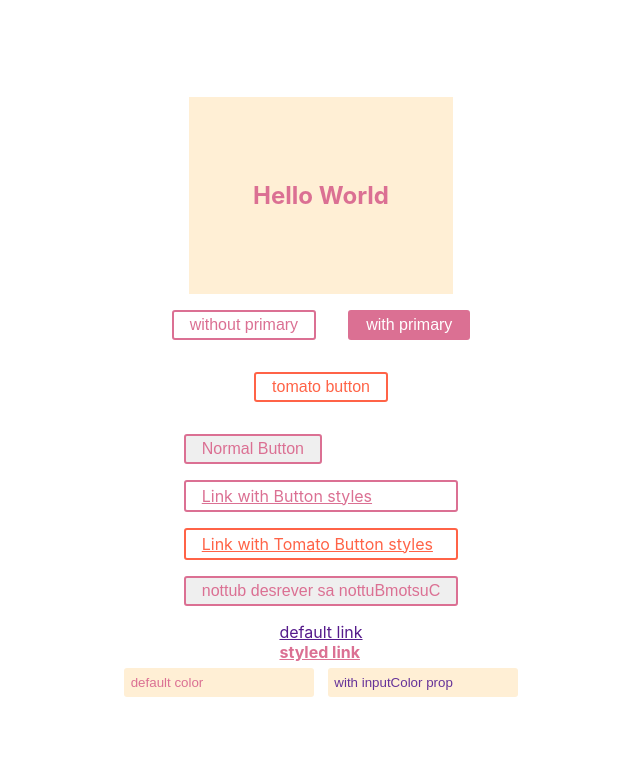
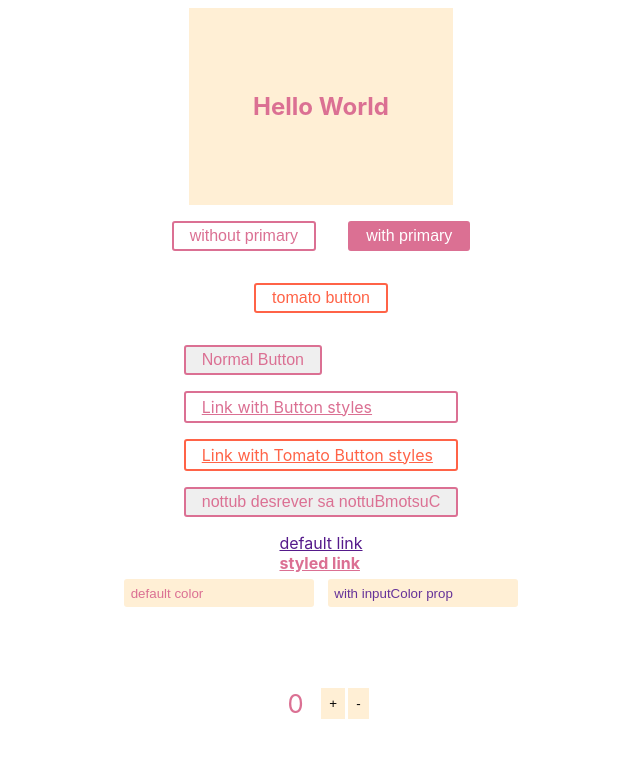
Before and after one commit to nbstsh/styled-components-playground, a React (Create React App) app: page / in a window 1280 px wide. Shown: the top 758 px of the page, without its empty margins (319-959 px from the left). Built offline with nearby package versions, Linux system fonts and the light colour scheme.

Commit message:
Create sample7 component - create counter with styled-component

```diff
--- a/src/App.tsx
+++ b/src/App.tsx
@@ -8,6 +8,7 @@ import Sample3 from './components/sample3/sample3.component';
 import Sample4 from './components/sample4/sample4.component';
 import Sample5 from './components/sample5/sample5.component';
 import Sample6 from './components/sample6/sample6.component';
+import Sample7 from './components/sample7/sample7.component';
 
 const Wrapper = styled.div`
 	min-width: 100vw;
@@ -27,6 +28,7 @@ const App: React.FC = () => {
 			<Sample4 />
 			<Sample5 />
 			<Sample6 />
+			<Sample7 />
 		</Wrapper>
 	);
 };
--- /dev/null
+++ b/src/components/sample7/sample7.component.tsx
@@ -0,0 +1,46 @@
+import React, { useState } from 'react';
+import styled from 'styled-components';
+
+const StyledCounter = styled.div`
+	display: flex;
+	align-items: center;
+	justify-content: center;
+
+	padding: 3rem;
+`;
+
+const Paragraph = styled.p`
+	color: palevioletred;
+	font-size: 1.6rem;
+	padding: 0 1rem;
+`;
+
+const Button = styled.button`
+	padding: 0.5rem;
+	border: none;
+	background-color: papayawhip;
+	outline: none;
+	margin: 0.1rem;
+`;
+
+const Counter: React.FC = () => {
+	const [counter, setCounter] = useState(0);
+
+	return (
+		<StyledCounter>
+			<Paragraph>{counter}</Paragraph>
+			<Button onClick={() => setCounter(counter + 1)}>+</Button>
+			<Button onClick={() => setCounter(counter - 1)}>-</Button>
+		</StyledCounter>
+	);
+};
+
+const Sample7: React.FC = () => {
+	return (
+		<div>
+			<Counter />
+		</div>
+	);
+};
+
+export default Sample7;
```
